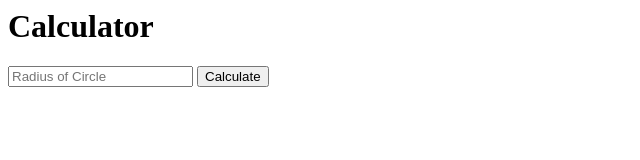
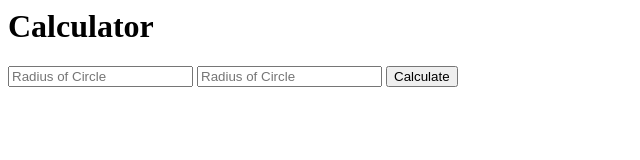
Before and after one commit to kealiiballao/ladder, a website: page index.html in a window 1280 px wide. Shown: the whole page, without its empty margins (0-640 px from the left). Drawn offline with Linux system fonts and the light colour scheme.

Commit message:
Added additional input field
Changed the "names" to reflect the type of data to be entered.

```diff
--- a/index.html
+++ b/index.html
@@ -8,7 +8,8 @@
     <h1>Calculator</h1>
 
     <form action="/" method="post">
-      <input type="text" name="n1" placeholder="Radius of Circle">
+      <input type="text" name="height" placeholder="Radius of Circle">
+      <input type="text" name="depth" placeholder="Radius of Circle">
       <button type="submit" name="submit">Calculate</button>
     </form>
 
```
Also changed, not shown: index.js (+5 -20 lines).
